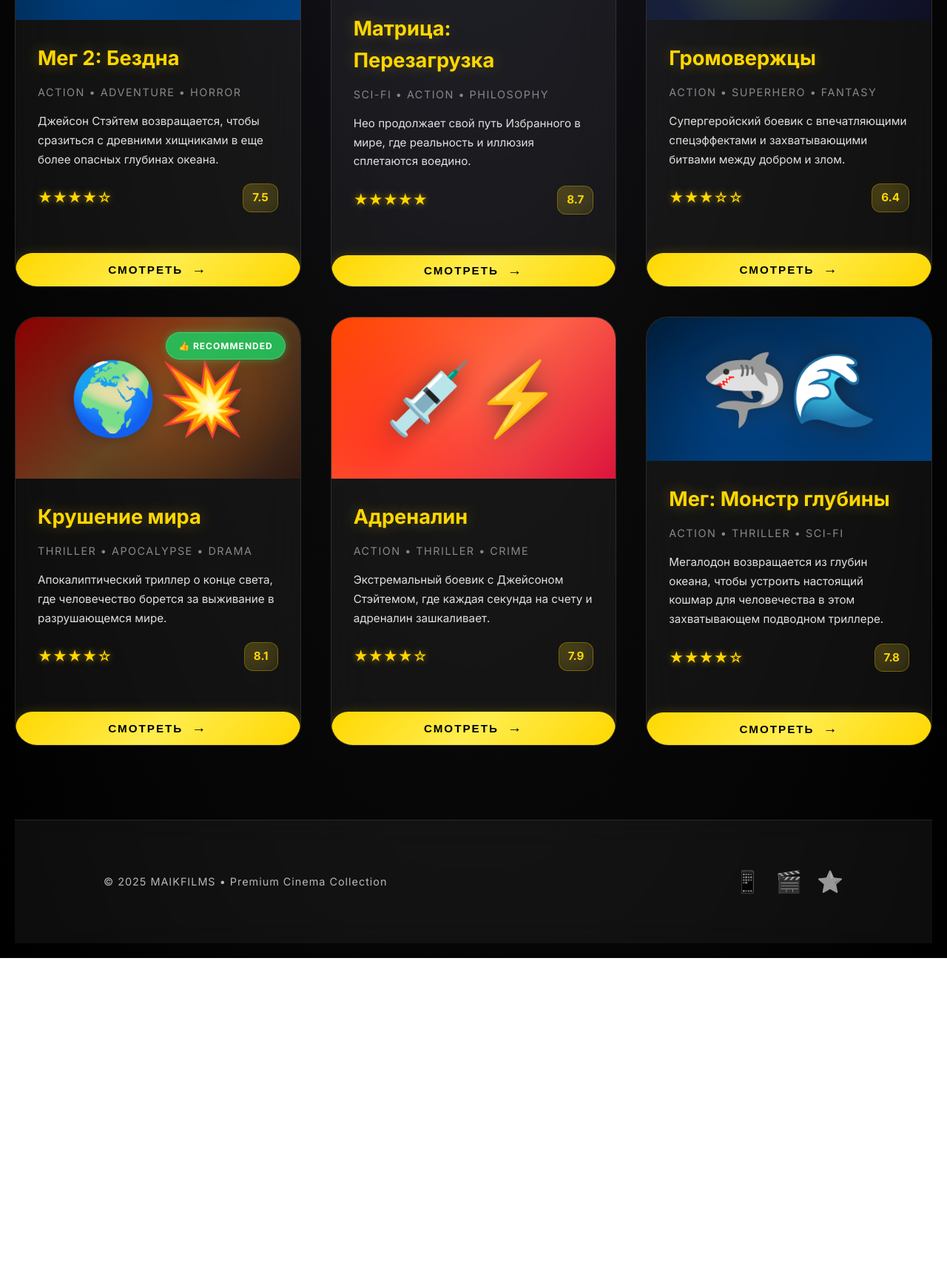
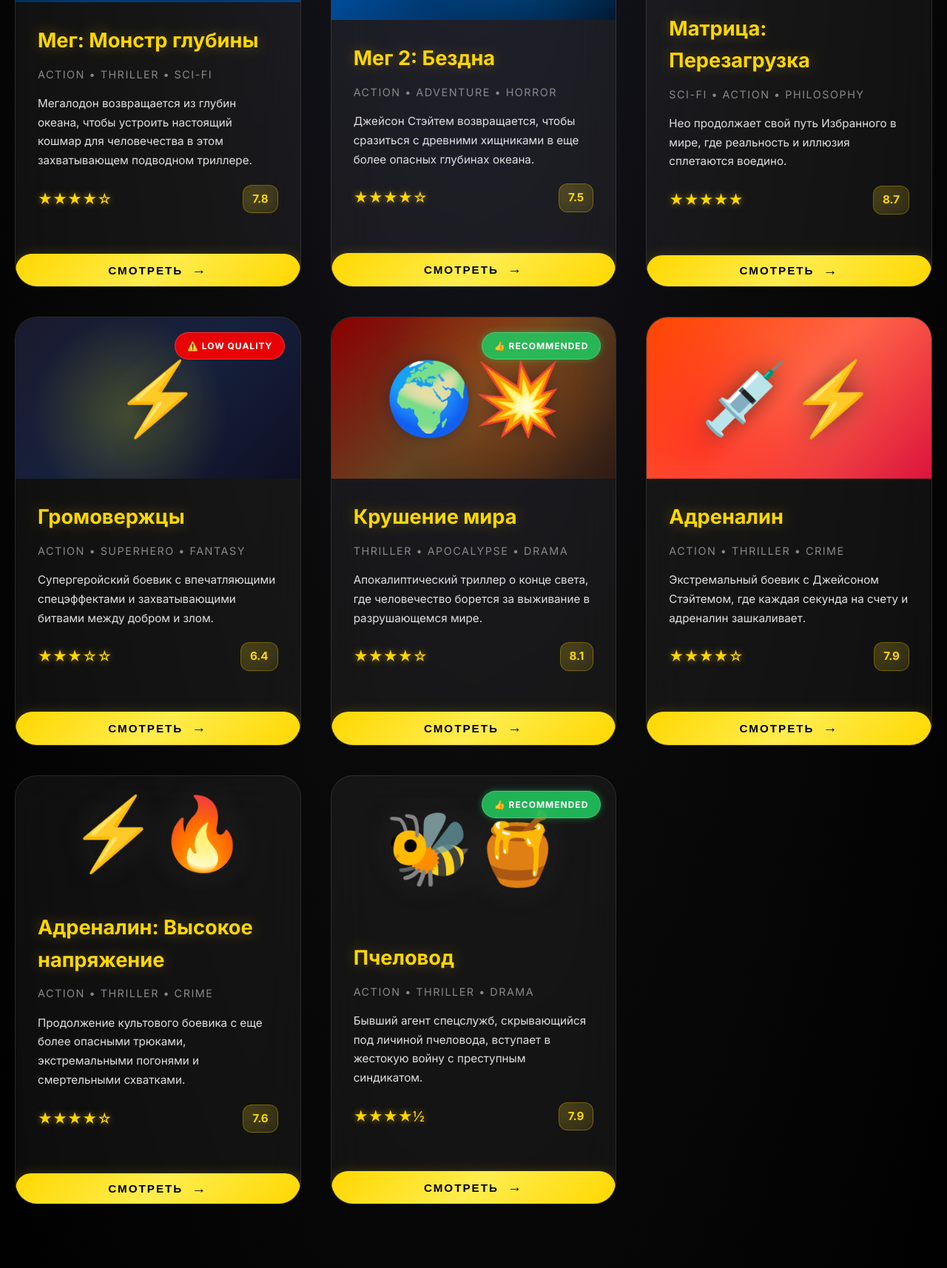
Before and after one commit to Mkylandia/Films, a plain HTML site: page index.html in a window 1280 px wide. Shown: the part 846-2560 px from the top of the page at 74% size. Before the commit the page ends 2141 px from the top, so only its background shows below. Drawn offline with Linux system fonts and the light colour scheme.

Commit message:
Update index.html

```diff
--- a/index.html
+++ b/index.html
@@ -29,7 +29,7 @@
             <p class="tagline">Premium Cinema Experience • Exclusive Collection</p>
             <div class="header-stats">
                 <div class="stat-item">
-                    <span class="stat-number">6</span>
+                    <span class="stat-number">8</span>
                     <span class="stat-label">Films</span>
                 </div>
                 <div class="stat-item">
@@ -47,6 +47,29 @@
             <div class="film-card premium" onclick="openFilm('https://kinogo-films.fm/895-meg-monstr-glubiny.html')">
                 <div class="card-glow"></div>
                 <div class="film-poster shark">
+                    <div class="poster-overlay">
+                        <div class="play-icon">▶</div>
+                    </div>
+                    <div class="poster-bg">🦈🌊</div>
+                </div>
+                <div class="film-info">
+                    <h3>Мег: Монстр глубины</h3>
+                    <p class="genre">Action • Thriller • Sci-Fi</p>
+                    <p class="description">Мегалодон возвращается из глубин океана, чтобы устроить настоящий кошмар для человечества в этом захватывающем подводном триллере.</p>
+                    <div class="rating">
+                        <span class="stars">★★★★☆</span>
+                        <span class="score">7.8</span>
+                    </div>
+                </div>
+                <button class="watch-btn">
+                    <span class="btn-text">Смотреть</span>
+                    <span class="btn-icon">→</span>
+                </button>
+            </div>
+
+            <div class="film-card premium" onclick="openFilm('https://kinogo-films.fm/50-meg-2-bezdna.html')">
+                <div class="card-glow"></div>
+                <div class="film-poster ocean">
                     <div class="poster-overlay">
                         <div class="play-icon">▶</div>
                     </div>
@@ -161,21 +184,45 @@
                 </button>
             </div>
 
-            <div class="film-card premium" onclick="openFilm('https://kinogo-films.fm/895-meg-monstr-glubiny.html')">
+            <div class="film-card premium" onclick="openFilm('https://gidonline.eu/2047-adrenalin-vysokoe-napryazhenie.html')">
                 <div class="card-glow"></div>
-                <div class="film-poster shark">
+                <div class="film-poster high-voltage">
                     <div class="poster-overlay">
                         <div class="play-icon">▶</div>
                     </div>
-                    <div class="poster-bg">🦈🌊</div>
+                    <div class="poster-bg">⚡🔥</div>
                 </div>
                 <div class="film-info">
-                    <h3>Мег: Монстр глубины</h3>
-                    <p class="genre">Action • Thriller • Sci-Fi</p>
-                    <p class="description">Мегалодон возвращается из глубин океана, чтобы устроить настоящий кошмар для человечества в этом захватывающем подводном триллере.</p>
+                    <h3>Адреналин: Высокое напряжение</h3>
+                    <p class="genre">Action • Thriller • Crime</p>
+                    <p class="description">Продолжение культового боевика с еще более опасными трюками, экстремальными погонями и смертельными схватками.</p>
                     <div class="rating">
                         <span class="stars">★★★★☆</span>
-                        <span class="score">7.8</span>
+                        <span class="score">7.6</span>
+                    </div>
+                </div>
+                <button class="watch-btn">
+                    <span class="btn-text">Смотреть</span>
+                    <span class="btn-icon">→</span>
+                </button>
+            </div>
+
+            <div class="film-card recommended" onclick="openFilm('https://kinogo-films.fm/1982-pchelovod.html')">
+                <div class="card-glow"></div>
+                <div class="quality-badge recommended">👍 RECOMMENDED</div>
+                <div class="film-poster beekeeper">
+                    <div class="poster-overlay">
+                        <div class="play-icon">▶</div>
+                    </div>
+                    <div class="poster-bg">🐝🍯</div>
+                </div>
+                <div class="film-info">
+                    <h3>Пчеловод</h3>
+                    <p class="genre">Action • Thriller • Drama</p>
+                    <p class="description">Бывший агент спецслужб, скрывающийся под личиной пчеловода, вступает в жестокую войну с преступным синдикатом.</p>
+                    <div class="rating">
+                        <span class="stars">★★★★½</span>
+                        <span class="score">7.9</span>
                     </div>
                 </div>
                 <button class="watch-btn">
@@ -187,7 +234,7 @@
 
         <div class="footer">
             <div class="footer-content">
-                <p>&copy; 2025 MAIKFILMS • Premium Cinema Collection</p>
+                <p>© 2025 MAIKFILMS • Premium Cinema Collection</p>
                 <div class="social-links">
                     <span class="social-icon">📱</span>
                     <span class="social-icon">🎬</span>
```
